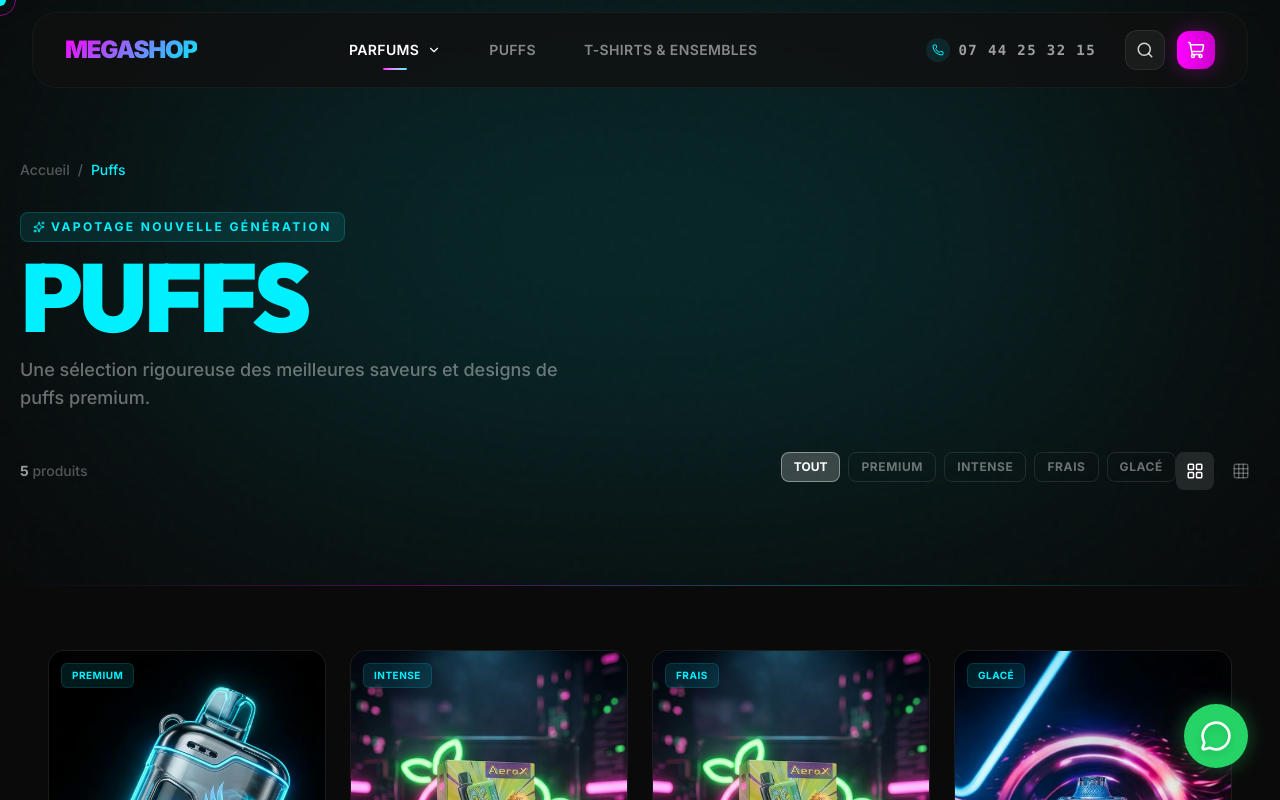
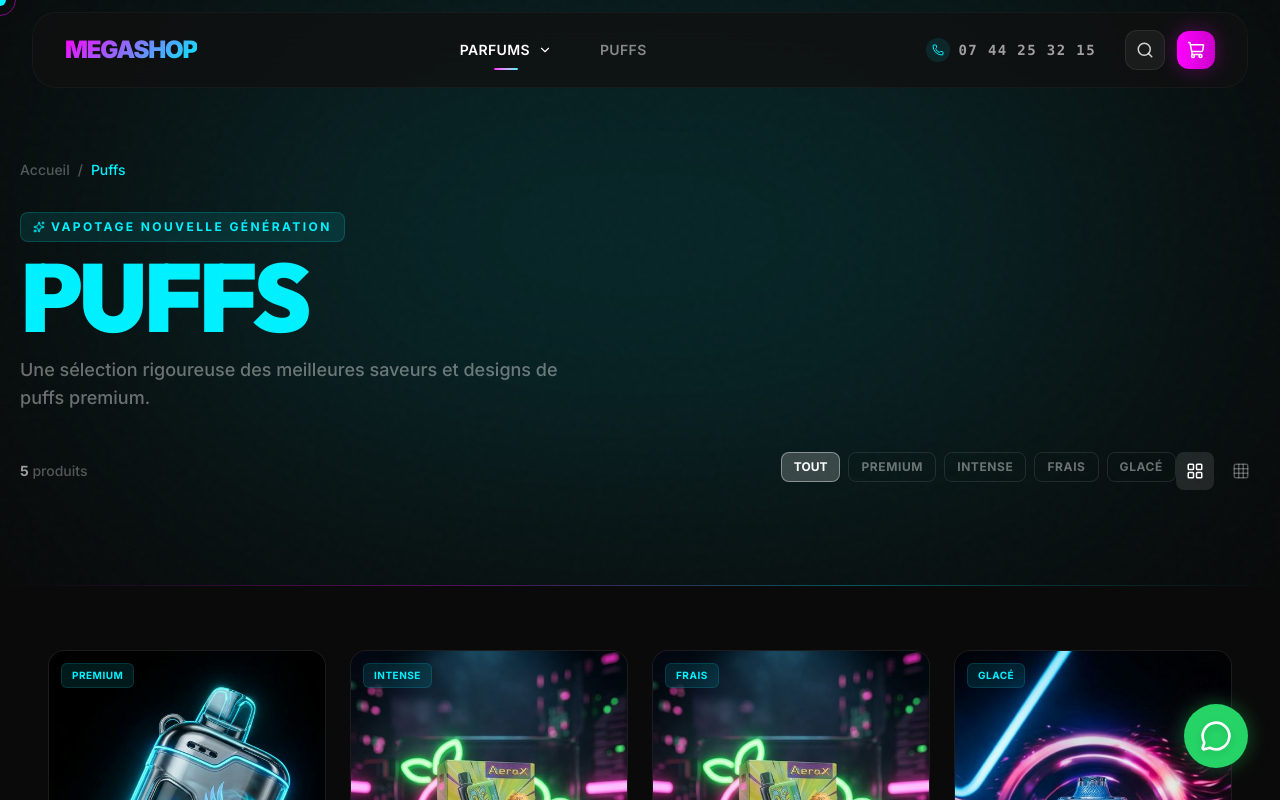
Before and after one commit to Jaad-studio/megashop, a React (Vite) app: page /category/parfums in a window 1280 px wide. Shown: the top 800 px of the page. Built offline with nearby package versions, Linux system fonts and the light colour scheme.

Commit message:
chore: 🗑️ Suppression totale de la collection Streetwear (focus Parfums & Puffs)

```diff
--- a/src/components/Cart.jsx
+++ b/src/components/Cart.jsx
@@ -30,8 +30,7 @@
   const RECOMMENDATIONS = [
     { name: 'Puff JNR Falcon 30000', price: '30€', image: '/products/puff_user_uploaded.png', categoryColor: '#00f0ff' },
     { name: 'Salvo Maison Alhambra', price: '30€', image: '/products/salvo_maison_alhambra_processed.png', categoryColor: '#d4af37' },
-    { name: 'Yara Rose Lattafa', price: '30€', image: '/products/yara_rose___eau_de_parfum_femme_lattafa_100ml_processed.png', categoryColor: '#ff5ca1' },
-    { name: 'Ensemble Streetwear Gris', price: '30€', image: '/products/ensemble_streetwear_gris.png', categoryColor: '#ff00ff' }
+    { name: 'Yara Rose Lattafa', price: '30€', image: '/products/yara_rose___eau_de_parfum_femme_lattafa_100ml_processed.png', categoryColor: '#ff5ca1' }
   ];
 
   const availableRecommendations = RECOMMENDATIONS.filter(rec => !cartItems.some(item => item.name === rec.name));
--- a/src/components/Navbar.jsx
+++ b/src/components/Navbar.jsx
@@ -86,10 +86,6 @@
              <Link to="/category/puffs" className={`relative px-5 py-2.5 rounded-xl text-sm font-semibold tracking-wide uppercase transition-all duration-300 ${location.pathname === '/category/puffs' ? 'text-white' : 'text-white/50 hover:text-white'}`}>
                 Puffs
                 {location.pathname === '/category/puffs' && <motion.div layoutId="nav-active" className="absolute bottom-0 left-1/2 -translate-x-1/2 w-6 h-0.5 rounded-full bg-gradient-to-r from-[#ff00ff] to-[#00f0ff]"/>}
-             </Link>
-             <Link to="/category/streetwear" className={`relative px-5 py-2.5 rounded-xl text-sm font-semibold tracking-wide uppercase transition-all duration-300 ${location.pathname === '/category/streetwear' ? 'text-white' : 'text-white/50 hover:text-white'}`}>
-                T-Shirts & Ensembles
-                {location.pathname === '/category/streetwear' && <motion.div layoutId="nav-active" className="absolute bottom-0 left-1/2 -translate-x-1/2 w-6 h-0.5 rounded-full bg-gradient-to-r from-[#ff00ff] to-[#00f0ff]"/>}
              </Link>
           </div>
 
@@ -193,7 +189,6 @@
                </AnimatePresence>
 
                <Link to="/category/puffs" className="block text-4xl font-black uppercase tracking-tight text-white py-2 drop-shadow-md">Puffs</Link>
-               <Link to="/category/streetwear" className="block text-4xl font-black uppercase tracking-tight text-white py-2 drop-shadow-md text-center">T-Shirts & Streetwear</Link>
             </div>
 
             <motion.div
--- a/src/data/products.js
+++ b/src/data/products.js
@@ -67,136 +67,6 @@
       { name: 'Kong Max 30k', price: '15€', image: '/products/puff_aerox_strawberry_kiwi_1775589080131.png', badge: 'Frais', flavors: ['Cool Mint', 'Aloe Grape', 'Mixed Berries'] },
       { name: 'Crown Bar 30k', price: '20€', image: '/products/puff_fumot_leopard_1775589133707.png', badge: 'Glacé', flavors: ['Lush Ice', 'Peach Mango Watermelon', 'Kiwi Passion Fruit Guava'] },
       { name: 'Razz Bar 30k+', price: '20€', image: '/products/puff_razzbar_blueberry_1775589118962.png', badge: 'Premium', flavors: ['Blueberry on Ice', 'Strawberry Watermelon', 'Gummy Bear'] }
-    ],
-  },
-  streetwear: {
-    title: 'Streetwear',
-    subtitle: 'Collection urbaine premium',
-    color: '#ff00ff',
-    colorBg: 'rgba(255, 0, 255, 0.1)',
-    desc: 'Des pièces exclusives et des ensembles complets pour un style urbain de haute volée.',
-    items: [
-      {
-        name: 'Ensemble Streetwear Gris (Veste + Pantalon)',
-        price: '60€',
-        image: '/products/streetwear_gris_1.jpg',
-        gallery: [
-          '/products/streetwear_gris_1.jpg',
-          '/products/streetwear_gris_2.jpg',
-          '/products/streetwear_gris_3.jpg'
-        ],
-        badge: 'Premium',
-        sizes: ['S', 'M', 'L', 'XL']
-      },
-      {
-        name: 'Ensemble Streetwear Noir (Veste + Pantalon)',
-        price: '60€',
-        image: '/products/streetwear_noir_1.jpg',
-        gallery: [
-          '/products/streetwear_noir_1.jpg',
-          '/products/streetwear_noir_2.jpg',
-          '/products/streetwear_noir_3.jpg'
-        ],
-        badge: 'Nouveau',
-        sizes: ['S', 'M', 'L', 'XL']
-      },
-      {
-        name: 'Polo Côtelé Premium Noir (Haut)',
-        price: '40€',
-        image: '/products/streetwear_polo_noir_1.jpg',
-        gallery: [
-          '/products/streetwear_polo_noir_1.jpg',
-          '/products/streetwear_polo_noir_2.jpg',
-          '/products/streetwear_polo_noir_3.jpg'
-        ],
-        badge: 'Bientôt en stock',
-        sizes: ['S', 'M', 'L', 'XL']
-      },
-      {
-        name: 'Polo Côtelé Premium Blanc (Haut)',
-        price: '40€',
-        image: '/products/streetwear_polo_blanc_1.jpg',
-        gallery: [
-          '/products/streetwear_polo_blanc_1.jpg',
-          '/products/streetwear_polo_blanc_2.jpg',
-          '/products/streetwear_polo_blanc_3.jpg'
-        ],
-        badge: 'Bientôt en stock',
-        sizes: ['S', 'M', 'L', 'XL']
-      },
-      {
-        name: 'Polo Knit Zippé Bleu Ciel (Haut)',
-        price: '40€',
-        image: '/products/streetwear_polo_bleu_1.jpg',
-        gallery: [
-          '/products/streetwear_polo_bleu_1.jpg',
-          '/products/streetwear_polo_bleu_2.jpg',
-          '/products/streetwear_polo_bleu_3.jpg'
-        ],
-        badge: 'Bientôt en stock',
-        sizes: ['S', 'M', 'L', 'XL']
-      },
-      {
-        name: 'Polo Knit Zippé Noir (Haut)',
-        price: '40€',
-        image: '/products/streetwear_polo_zip_noir_1.jpg',
-        gallery: [
-          '/products/streetwear_polo_zip_noir_1.jpg'
-        ],
-        badge: 'Bientôt en stock',
-        sizes: ['S', 'M', 'L', 'XL']
-      },
-      {
-        name: 'T-Shirt Marin à Rayures (Haut)',
-        price: '40€',
-        image: '/products/streetwear_tshirt_marin_1.jpg',
-        gallery: [
-          '/products/streetwear_tshirt_marin_1.jpg',
-          '/products/streetwear_tshirt_marin_2.jpg',
-          '/products/streetwear_tshirt_marin_3.jpg'
-        ],
-        badge: 'Bientôt en stock',
-        sizes: ['S', 'M', 'L', 'XL']
-      },
-      {
-        name: 'Ensemble Chemise & Pantalon Texturé Noir',
-        price: '60€',
-        image: '/products/streetwear_ensemble_texture_1.jpg',
-        gallery: [
-          '/products/streetwear_ensemble_texture_1.jpg',
-          '/products/streetwear_ensemble_texture_2.jpg',
-          '/products/streetwear_ensemble_texture_3.jpg',
-          '/products/streetwear_ensemble_texture_4.jpg'
-        ],
-        badge: 'Bientôt en stock',
-        sizes: ['S', 'M', 'L', 'XL']
-      },
-      {
-        name: 'Ensemble Chemisette & Short Texturé Blanc',
-        price: '60€',
-        image: '/products/streetwear_ensemble_blanc_1.jpg',
-        gallery: [
-          '/products/streetwear_ensemble_blanc_1.jpg',
-          '/products/streetwear_ensemble_blanc_2.jpg',
-          '/products/streetwear_ensemble_blanc_3.jpg',
-          '/products/streetwear_ensemble_blanc_4.jpg'
-        ],
-        badge: 'Bientôt en stock',
-        sizes: ['S', 'M', 'L', 'XL']
-      },
-      {
-        name: 'Ensemble Chemisette & Short Texturé Rose',
-        price: '60€',
-        image: '/products/streetwear_ensemble_rose_1.jpg',
-        gallery: [
-          '/products/streetwear_ensemble_rose_1.jpg',
-          '/products/streetwear_ensemble_rose_2.jpg',
-          '/products/streetwear_ensemble_rose_3.jpg',
-          '/products/streetwear_ensemble_rose_4.jpg'
-        ],
-        badge: 'Bientôt en stock',
-        sizes: ['S', 'M', 'L', 'XL']
-      }
-    ],
+    ]
   }
 };
--- a/src/pages/Home.jsx
+++ b/src/pages/Home.jsx
@@ -271,14 +271,7 @@
       image: '/products/puff_fumot_leopard_1775589133707.png',
       link: '/category/puffs',
       color: '#00f0ff'
-    },
-    {
-      title: 'Streetwear',
-      subtitle: 'Collection urbaine limitée',
-      image: '/products/ensemble_streetwear_gris.png',
-      link: '/category/streetwear',
-      color: '#ff00ff',
-    },
+    }
   ];
 
   // Set fixed scroll progress for the animation since it's no longer mapped to scroll
```
